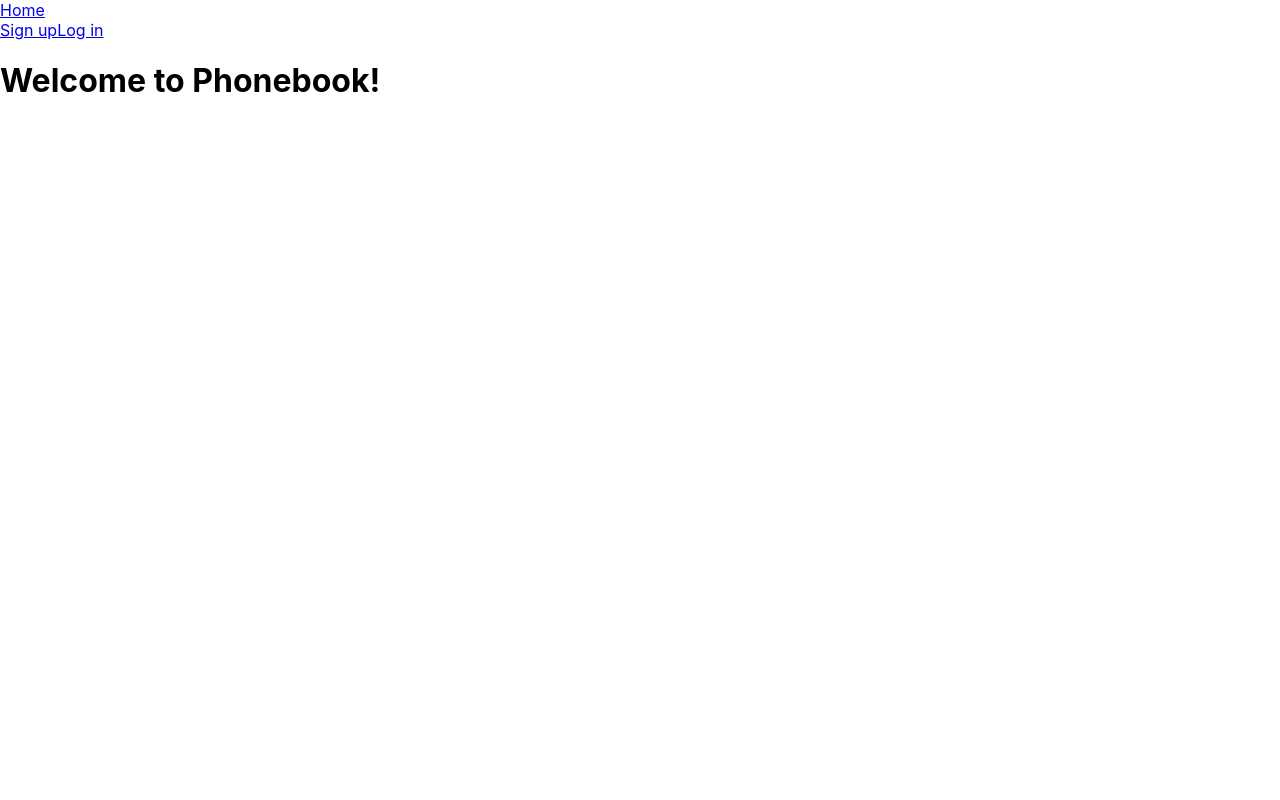
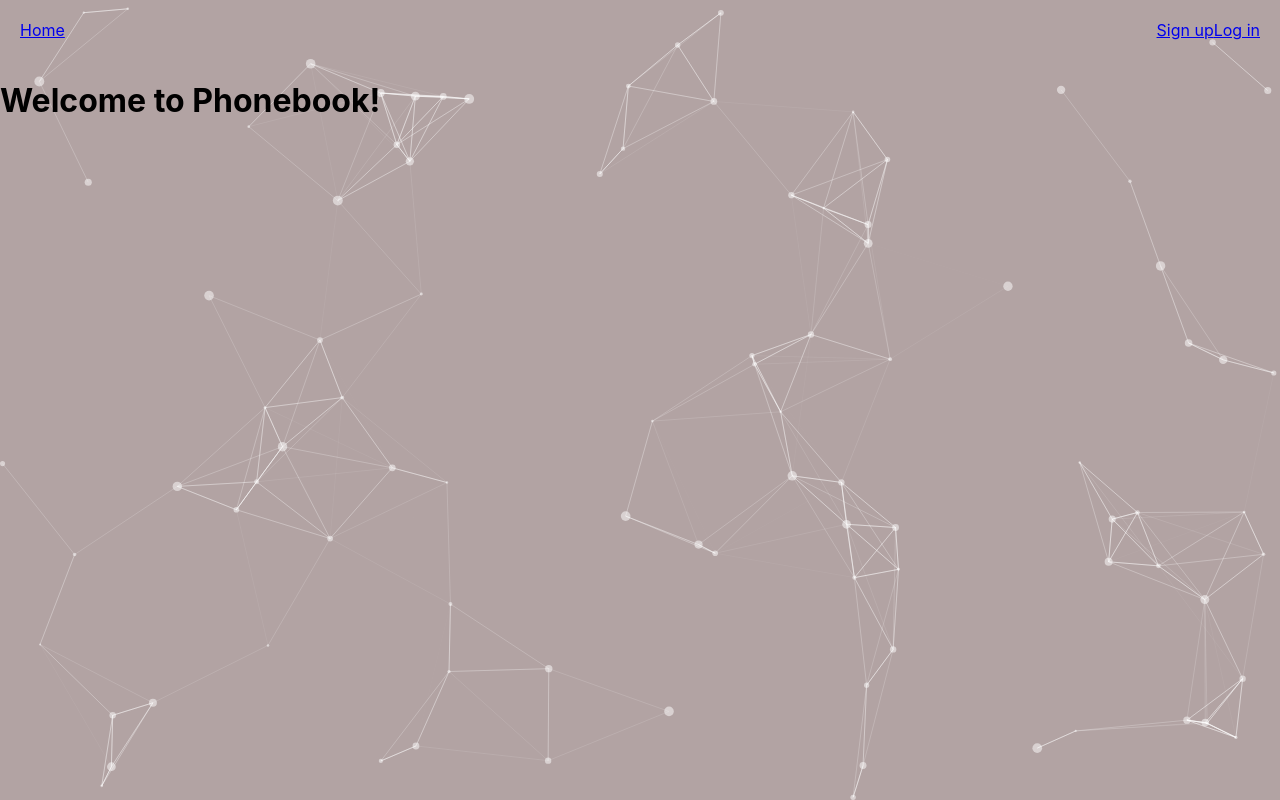
Before and after one commit to MarianaDobrivska/Phonebook, a React (Create React App) app: page / in a window 1280 px wide. Built offline with nearby package versions, Linux system fonts and the light colour scheme.

Commit message:
update task

```diff
--- a/package.json
+++ b/package.json
@@ -12,18 +12,21 @@
     "@testing-library/react": "^12.1.4",
     "@testing-library/user-event": "^13.5.0",
     "axios": "^1.2.2",
+    "clsx": "^1.2.1",
     "flat-color-icons": "^1.1.0",
     "formik": "^2.2.9",
     "nanoid": "^4.0.0",
     "react": "^18.1.0",
     "react-dom": "^18.1.0",
     "react-icons": "^4.7.1",
+    "react-particles": "^2.7.1",
     "react-redux": "^8.0.5",
     "react-router-dom": "^6.6.2",
     "react-scripts": "5.0.1",
     "react-toastify": "^9.1.1",
     "redux-devtools-extension": "^2.13.9",
     "redux-persist": "^6.0.0",
+    "tsparticles": "^2.7.1",
     "web-vitals": "^2.1.3"
   },
   "scripts": {
--- a/src/components/App.jsx
+++ b/src/components/App.jsx
@@ -1,9 +1,10 @@
 import { useEffect } from 'react';
 import { useDispatch, useSelector } from 'react-redux';
-
+import { PublicRoute } from './PublicRoute';
+import { PrivateRoute } from './PrivateRoute';
 import { SignUpPage } from 'pages/Registration/RegisterPage';
 import { LogInPage } from 'pages/LogIn/LogInPage';
-import { getIsLoggedIn, getIsFetchingCurrent } from 'redux/auth/authSelectors';
+import { getIsFetchingCurrent } from 'redux/auth/authSelectors';
 import { PhoneBookPage } from 'pages/Contacts/PhonebookPage';
 import { SharedLayout } from './SharedLayout/SharedLayout';
 import { Routes, Route } from 'react-router-dom';
@@ -21,10 +22,19 @@ export const App = () => {
   return (
     <Routes>
       <Route path="/" element={<SharedLayout />}>
-        <Route index element={<HomePage />} />
-        <Route path="login" element={<LogInPage />} />
-        <Route path="register" element={<SignUpPage />} />
-        <Route path="contacts" element={<PhoneBookPage />} />
+        <Route index element={<PublicRoute component={<HomePage />} />} />
+        <Route
+          path="login"
+          element={<PublicRoute restricted={true} component={<LogInPage />} />}
+        />
+        <Route
+          path="register"
+          element={<PublicRoute restricted={true} component={<SignUpPage />} />}
+        />
+        <Route
+          path="contacts"
+          element={<PrivateRoute component={<PhoneBookPage />} />}
+        />
       </Route>
     </Routes>
   );
--- a/src/components/Header/Header.jsx
+++ b/src/components/Header/Header.jsx
@@ -7,7 +7,13 @@ import { getIsLoggedIn } from 'redux/auth/authSelectors';
 export const Header = () => {
   const isLoggedInUser = useSelector(getIsLoggedIn);
   return (
-    <header>
+    <header
+      style={{
+        display: 'flex',
+        justifyContent: 'space-between',
+        padding: '20px',
+      }}
+    >
       <Navigation />
       {isLoggedInUser ? <UserMenu /> : <AuthNav />}
     </header>
--- /dev/null
+++ b/src/components/Particles.jsx
@@ -0,0 +1,206 @@
+import { useCallback } from 'react';
+import Particles from 'react-particles';
+import { loadFull } from 'tsparticles';
+
+export const ParticlesDesign = () => {
+  const particlesInit = useCallback(async engine => {
+    console.log(engine);
+    // you can initiate the tsParticles instance (engine) here, adding custom shapes or presets
+    // this loads the tsparticles package bundle, it's the easiest method for getting everything ready
+    // starting from v2 you can add only the features you need reducing the bundle size
+    await loadFull(engine);
+  }, []);
+
+  const particlesLoaded = useCallback(async container => {
+    await console.log(container);
+  }, []);
+
+  return (
+    <Particles
+      id="tsparticles"
+      init={particlesInit}
+      loaded={particlesLoaded}
+      options={{
+        background: {
+          color: {
+            value: 'rgba(178, 163, 163, 0.704)',
+          },
+        },
+        fullScreen: {
+          zIndex: -1,
+        },
+        interactivity: {
+          events: {
+            onClick: {
+              enable: false,
+              mode: 'push',
+            },
+
+            onHover: {
+              enable: true,
+              mode: 'bubble',
+              parallax: {
+                force: 50,
+              },
+            },
+          },
+          modes: {
+            attract: {
+              distance: 200,
+              duration: 0.9,
+              easing: 'ease-out-quad',
+              factor: 1,
+              maxSpeed: 10,
+              speed: 0.5,
+            },
+            bounce: {
+              distance: 200,
+            },
+            bubble: {
+              distance: 200,
+              duration: 2,
+              mix: false,
+              opacity: 1,
+              size: 17,
+              divs: {
+                distance: 200,
+                duration: 0.4,
+                mix: false,
+                selectors: [],
+              },
+            },
+            connect: {
+              distance: 80,
+              links: {
+                opacity: 0.5,
+              },
+              radius: 60,
+            },
+            grab: {
+              distance: 400,
+              links: {
+                blink: false,
+                consent: false,
+                opacity: 1,
+              },
+            },
+            push: {
+              default: true,
+              groups: [],
+              quantity: 4,
+            },
+            remove: {
+              quantity: 2,
+            },
+            repulse: {
+              distance: 400,
+              duration: 0.9,
+              factor: 100,
+              speed: 0.4,
+              maxSpeed: 10,
+              easing: 'ease-out-quad',
+              divs: {
+                distance: 200,
+                duration: 0.4,
+                factor: 100,
+                speed: 1,
+                maxSpeed: 10,
+                easing: 'ease-out-quad',
+                selectors: [],
+              },
+            },
+            trail: {
+              delay: 1,
+              pauseOnStop: false,
+              quantity: 1,
+            },
+            light: {
+              area: {
+                gradient: {
+                  start: {
+                    value: '#ffffff',
+                  },
+                  stop: {
+                    value: '#000000',
+                  },
+                },
+                radius: 1000,
+              },
+              shadow: {
+                color: {
+                  value: '#000000',
+                },
+                length: 2000,
+              },
+            },
+          },
+        },
+        fpsLimit: 5000,
+        interactivity: {
+          events: {
+            onClick: {
+              enable: true,
+              mode: 'push',
+            },
+            onHover: {
+              enable: true,
+              mode: 'repulse',
+            },
+            resize: true,
+          },
+          modes: {
+            push: {
+              quantity: 4,
+            },
+            repulse: {
+              distance: 100,
+              duration: 0.4,
+            },
+          },
+        },
+        particles: {
+          color: {
+            value: '#ffffff',
+          },
+          links: {
+            color: '#ffffff',
+            distance: 150,
+            enable: true,
+            opacity: 0.5,
+            width: 1,
+          },
+          collisions: {
+            enable: true,
+          },
+          move: {
+            directions: 'none',
+            enable: true,
+            outModes: {
+              default: 'bounce',
+            },
+            random: false,
+            speed: 3,
+            straight: false,
+          },
+          number: {
+            density: {
+              enable: true,
+              area: 800,
+            },
+            value: 80,
+          },
+          opacity: {
+            value: 0.5,
+          },
+          shape: {
+            type: 'circle',
+          },
+          size: {
+            value: { min: 1, max: 5 },
+          },
+        },
+        detectRetina: true,
+      }}
+    />
+  );
+};
--- /dev/null
+++ b/src/components/PrivateRoute.jsx
@@ -0,0 +1,8 @@
+import { getIsLoggedIn } from 'redux/auth/authSelectors';
+import { useSelector } from 'react-redux';
+import { Navigate } from 'react-router-dom';
+
+export const PrivateRoute = ({ component, redirectTo = '/' }) => {
+  const isLoggedInUser = useSelector(getIsLoggedIn);
+  return isLoggedInUser ? component : <Navigate to={redirectTo} />;
+};
--- /dev/null
+++ b/src/components/PublicRoute.jsx
@@ -0,0 +1,16 @@
+import { getIsLoggedIn } from 'redux/auth/authSelectors';
+import { useSelector } from 'react-redux';
+import { Navigate } from 'react-router-dom';
+
+export const PublicRoute = ({
+  component,
+  restricted = false,
+  redirectTo = '/',
+}) => {
+  const isLoggedInUser = useSelector(getIsLoggedIn);
+  return isLoggedInUser && restricted ? (
+    <Navigate to={redirectTo} />
+  ) : (
+    component
+  );
+};
--- a/src/pages/HomePage/HomePage.jsx
+++ b/src/pages/HomePage/HomePage.jsx
@@ -1,3 +1,10 @@
+import { ParticlesDesign } from 'components/Particles';
+
 export const HomePage = () => {
-  return <h1>Welcome to Phonebook!</h1>;
+  return (
+    <>
+      <h1>Welcome to Phonebook!</h1>
+      <ParticlesDesign />
+    </>
+  );
 };
--- a/src/pages/LogIn/LogInPage.jsx
+++ b/src/pages/LogIn/LogInPage.jsx
@@ -2,6 +2,7 @@ import { Formik, Form, Field } from 'formik';
 import s from '../Registration/RegisterPage.module.css';
 import { useDispatch } from 'react-redux';
 import { logInUser } from 'redux/auth/authOperations';
+import { ParticlesDesign } from 'components/Particles';
 
 export const LogInPage = () => {
   const dispatch = useDispatch();
@@ -52,6 +53,7 @@ export const LogInPage = () => {
           LOGIN
         </button>
       </Form>
+      <ParticlesDesign />
     </Formik>
   );
 };
--- a/src/pages/Registration/RegisterPage.jsx
+++ b/src/pages/Registration/RegisterPage.jsx
@@ -2,6 +2,7 @@ import { Formik, Form, Field } from 'formik';
 import s from './RegisterPage.module.css';
 import { useDispatch } from 'react-redux';
 import { registerUser } from 'redux/auth/authOperations';
+import { ParticlesDesign } from 'components/Particles';
 
 export const SignUpPage = () => {
   const dispatch = useDispatch();
--- a/src/pages/Registration/RegisterPage.module.css
+++ b/src/pages/Registration/RegisterPage.module.css
@@ -39,6 +39,7 @@
   font-family: inherit;
   outline: none;
   transition: all 300ms linear;
+  border: 2px solid rgba(178, 163, 163, 0.704);
 }
 
 .input:focus {
--- a/src/service/connectionsAPI.js
+++ b/src/service/connectionsAPI.js
@@ -52,7 +52,9 @@ export const getCurrentUser = createAsyncThunk(
     try {
       const { data } = await axios.get('/users/current');
       return data;
-    } catch (error) {}
+    } catch (error) {
+      return thunkAPI.rejectWithValue(error.message);
+    }
   }
 );
 
```
Also changed, not shown: 1 other file (tests, documents, lock files or other folders).
